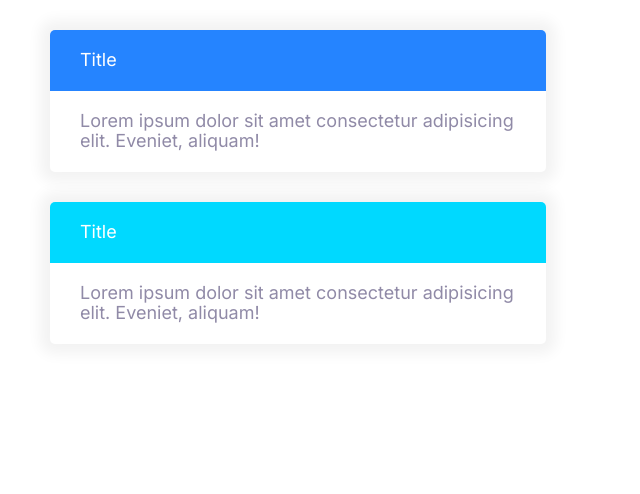
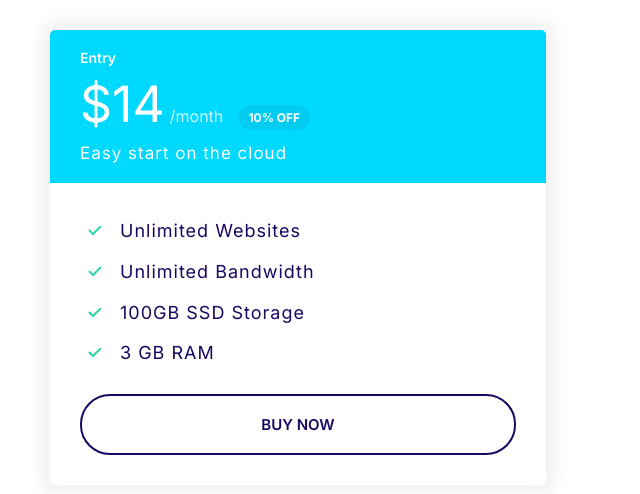
Before and after one commit to vhack01/Moshify, a plain HTML site: page index.html in a window 1280 px wide. Shown: the whole page, without its empty margins (0-640 px from the left). Drawn offline with Linux system fonts and the light colour scheme.

Commit message:
Built Card-plan component.

```diff
--- a/css/styles.css
+++ b/css/styles.css
@@ -50,7 +50,9 @@ h2 {
 h3 {
     font-size: 3rem;
 }
-
+h4 {
+    font-size: 2.4rem;
+}
 h5 {
     font-size: 2rem;
 }
@@ -117,6 +119,7 @@ a {
 }
 .badge--small {
     font-size: 1.6rem;
+    padding: 0.5rem 1rem;
 }
 
 @media screen and (min-width: 1024px) {
@@ -308,3 +311,47 @@ a {
     background-color: var(--color-secondary);
     color: #fff;
 }
+.card--secondary .badge--secondary{
+    background-color: #02cdf1;
+}
+
+.card--primary .badge--primary{
+    background-color:#126de4;
+}
+.plan__name {
+    margin: 0 0 1rem 0;
+    font-weight: 600;
+    font-size: 2.4rem;
+}
+.plan__price {
+    font-size: 6rem;
+}
+.plan__billing-cycle {
+    font-size: 2.4rem;
+    opacity: 0.8;
+    margin-right: 1rem;
+}
+
+.plan__description {
+    margin: 1rem 0 0 0;
+    font-weight:400;
+    font-size: 2rem;
+    letter-spacing: 1px;
+}
+.plan .list__item {
+    letter-spacing: 1px;
+}
+@media screen and (min-width: 1024px) {
+    .plan__name {
+        font-size: 1.4rem;
+    }
+    .plan__price {
+        font-size: 5rem;
+    }
+    .plan__billing-cycle {
+        font-size: 1.6rem;
+    }
+    .plan__description {
+        font-size: 1.7rem;
+    }
+}
--- a/index.html
+++ b/index.html
@@ -7,23 +7,32 @@
     <title>Moshify</title>
     <link rel="preconnect" href="https://fonts.googleapis.com">
     <link rel="preconnect" href="https://fonts.gstatic.com" crossorigin>
-    <link href="https://fonts.googleapis.com/css2?family=Inter:wght@400;700&family=Michroma&family=Rubik:wght@300&display=swap" rel="stylesheet">
+    <link href="https://fonts.googleapis.com/css2?family=Inter:wght@400;600;700&family=Michroma&family=Rubik:wght@300&display=swap" rel="stylesheet">
     <link rel="stylesheet" href="css/normalize.css" />
     <link rel="stylesheet" href="css/styles.css" />
 </head>
 <body>
 
     <div style="width: 40%; margin:3rem">
-        <div class="card card--primary">
-            <div class="card__header">Title</div>
-            <div class="card__body">Lorem ipsum dolor sit amet consectetur adipisicing elit. Eveniet, aliquam!</div>
-        </div>
-    </div>
-
-    <div style="width: 40%; margin:3rem">
-        <div class="card card--secondary">
-            <div class="card__header">Title</div>
-            <div class="card__body">Lorem ipsum dolor sit amet consectetur adipisicing elit. Eveniet, aliquam!</div>
+        <div class="plan">
+            <div class="card card--secondary">
+                <header class="card__header">
+                    <h4 class="plan__name">Entry</h4>
+                    <span class="plan__price">$14</span>
+                    <span class="plan__billing-cycle">/month</span>
+                    <span class="badge badge--secondary badge--small">10% OFF</span>
+                    <h5 class="plan__description">Easy start on the cloud</h5>
+                </header>
+                <div class="card__body">
+                    <ul class="list list--tick">
+                        <li class="list__item">Unlimited Websites</li>
+                        <li class="list__item">Unlimited Bandwidth</li>
+                        <li class="list__item">100GB SSD Storage</li>
+                        <li class="list__item">3 GB RAM</li>
+                    </ul>
+                    <button type="submit" class="btn btn--block btn--outline">Buy Now</button>
+                </div>
+            </div>
         </div>
     </div>
 
```
